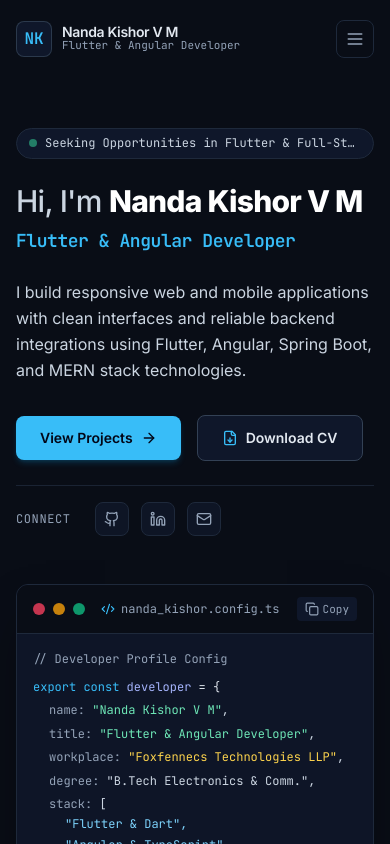
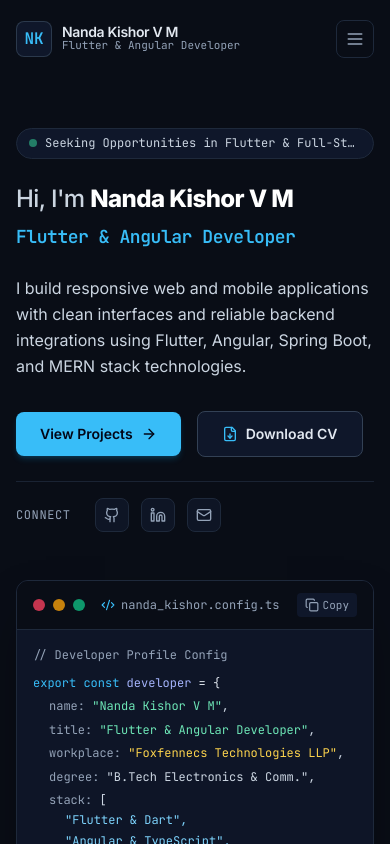
Before and after one commit to kishor5656/portfolio, a React (Vite) app: page / in a window 390 px wide. Shown: the top 844 px of the page. Built offline with nearby package versions, Linux system fonts and the light colour scheme.

Commit message:
Keep 'Hi, I\'m Nanda Kishor V M' on a single line with responsive typography

```diff
--- a/src/components/Hero.jsx
+++ b/src/components/Hero.jsx
@@ -77,7 +77,7 @@ export const developer = {
 
             {/* Name & Title */}
             <div className="space-y-2">
-              <h1 className="text-3xl sm:text-5xl lg:text-6xl font-extrabold tracking-tight text-white font-sans break-words">
+              <h1 className="text-2xl sm:text-4xl md:text-[40px] lg:text-[44px] xl:text-5xl font-extrabold tracking-tight text-white font-sans whitespace-nowrap">
                 <span className="text-slate-300 font-medium">Hi, I'm </span>
                 <span>{personalInfo.name}</span>
               </h1>
```
